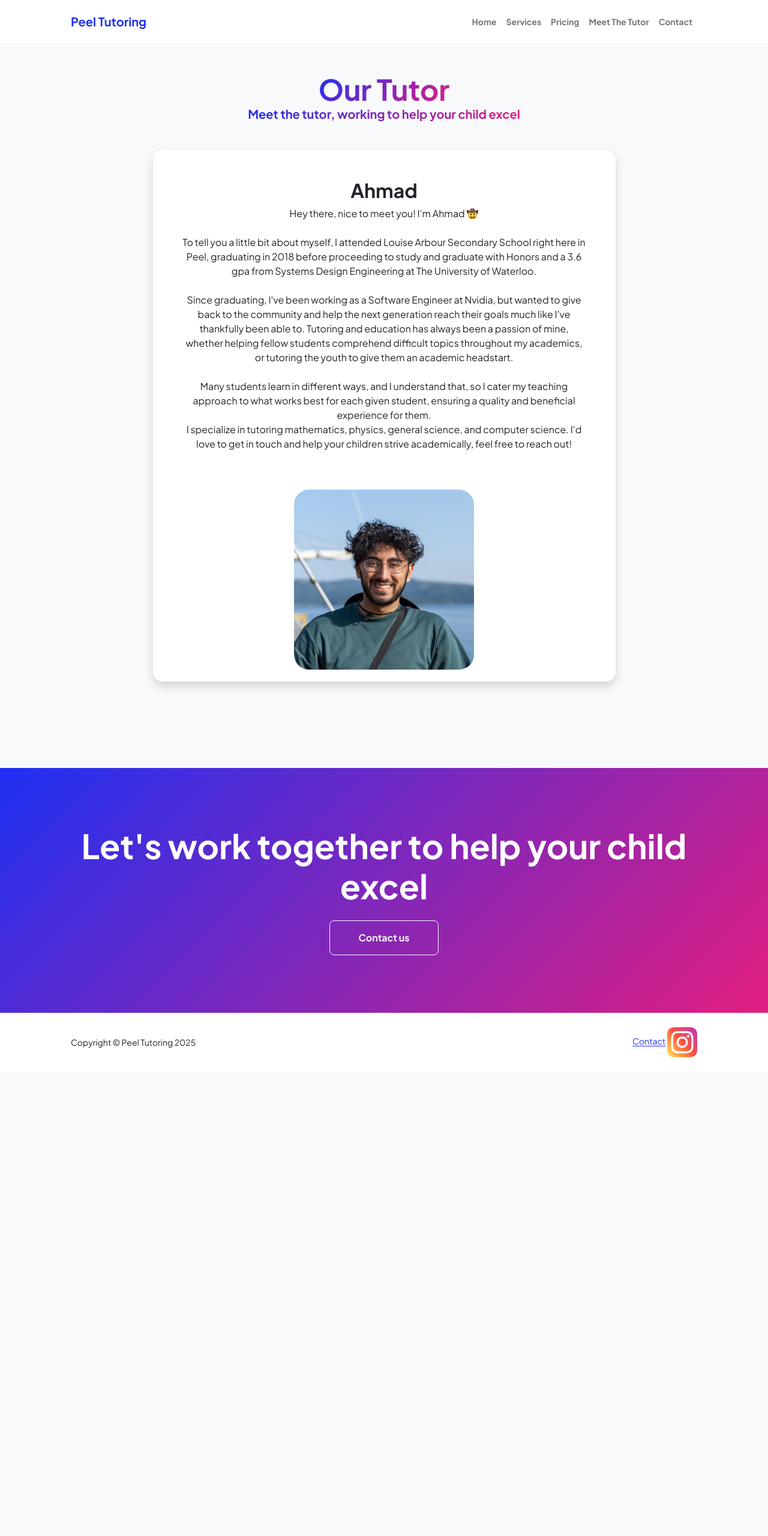
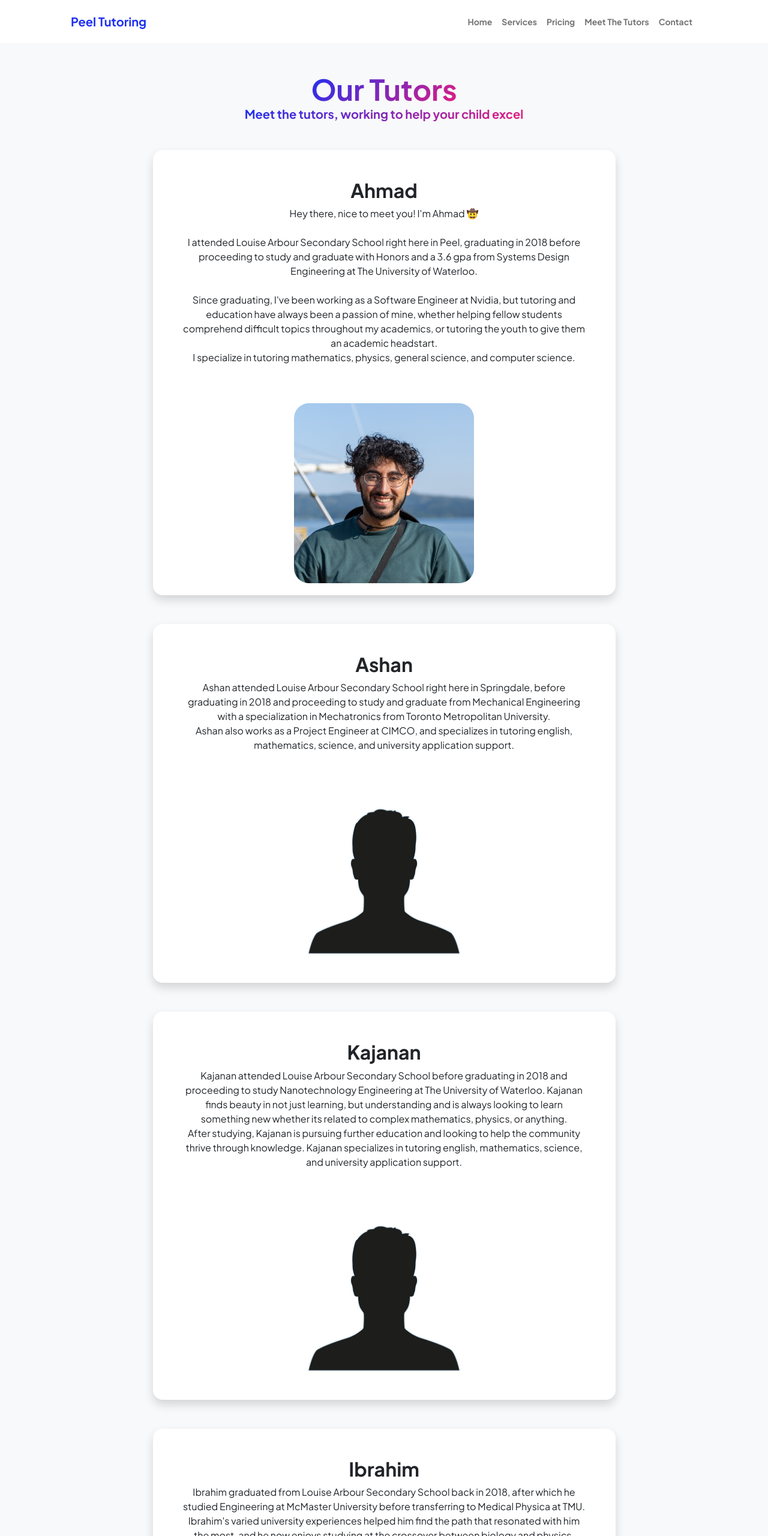
Before and after one commit to ahmadtc1/peeltutoring, a plain HTML site: page our_team.html in a window 1280 px wide. Shown: the top 2560 px of the page at 60% size. Before the commit the page ends 1786 px from the top, so only its background shows below. Drawn offline with nearby package versions, Linux system fonts and the light colour scheme.

Commit message:
Slight updates

```diff
--- a/our_team.html
+++ b/our_team.html
@@ -29,7 +29,7 @@
                             <li class="nav-item"><a class="nav-link" href="index.html">Home</a></li>
                             <li class="nav-item"><a class="nav-link" href="services.html">Services</a></li>
                             <li class="nav-item"><a class="nav-link" href="pricing.html">Pricing</a></li>
-                            <li class="nav-item"><a class="nav-link" href="our_team.html">Meet The Tutor</a></li>
+                            <li class="nav-item"><a class="nav-link" href="our_team.html">Meet The Tutors</a></li>
                             <li class="nav-item"><a class="nav-link" href="contact.html">Contact</a></li>
                         </ul>
                     </div>
@@ -39,8 +39,8 @@
             <section class="py-5">
                 <div class="container px-5 mb-5">
                     <div class="text-center mb-5">
-                        <h1 class="display-5 fw-bolder mb-0"><span class="text-gradient d-inline">Our Tutor</span></h1>
-                        <h5 class=" fw-bolder mb-0"><span class="text-gradient d-inline">Meet the tutor, working to help your child excel</span></h5>
+                        <h1 class="display-5 fw-bolder mb-0"><span class="text-gradient d-inline">Our Tutors</span></h1>
+                        <h5 class=" fw-bolder mb-0"><span class="text-gradient d-inline">Meet the tutors, working to help your child excel</span></h5>
                     </div>
                     <div class="row gx-5 justify-content-center">
                         <div class="col-lg-11 col-xl-9 col-xxl-8">
@@ -52,26 +52,71 @@
                                             <h2 class="fw-bolder text-center">Ahmad</h2>
                                             <p>Hey there, nice to meet you! I'm Ahmad 🤠
                                                 </br></br>
-                                                To tell you a little bit about myself,
                                                 I attended Louise Arbour Secondary School right here in Peel, graduating in 2018 before
                                                 proceeding to study and graduate with Honors and a 3.6 gpa from Systems Design Engineering at The University of Waterloo. </br></br>
 
-                                                Since graduating, I've been working as a Software Engineer at Nvidia, but wanted to give back to the community and help the next generation reach their goals much like I've thankfully been able to.
-
-                                                Tutoring and education has always been a passion of mine, whether helping
+                                                Since graduating, I've been working as a Software Engineer at Nvidia, but
+                                                tutoring and education have always been a passion of mine, whether helping
                                                 fellow students comprehend difficult topics throughout my academics, or tutoring the youth to give them an academic headstart.
 
-                                                </br></br>
-                                                Many students learn in different ways, and I understand that, so I cater my teaching approach to what works best for each given student, ensuring a quality and beneficial experience for them.
                                                 </br>
                                                 I specialize in tutoring mathematics, physics, general science, and computer science.
-
-                                                I'd love to get in touch and help your children strive academically, feel free to reach out!
                                             </p>
                                         </div>
 
                                     </div>
                                     <img class="img-fluid rounded-image" src="assets/ahmad.JPEG" alt="..." />
+                                </div>
+                            </div>
+                            <div class="card overflow-hidden shadow rounded-4 border-0 mb-5">
+                                <div class="card-body p-0 image-center">
+                                    <div class="d-flex align-items-center">
+                                        <div class="p-5">
+                                            <h2 class="fw-bolder text-center">Ashan</h2>
+                                            <p>Ashan attended Louise Arbour Secondary School right here in Springdale, before graduating in 2018 and proceeding
+                                                to study and graduate from Mechanical Engineering with a specialization in Mechatronics from Toronto Metropolitan
+                                                University. </br>Ashan also works as a Project Engineer at CIMCO, and specializes in tutoring english, mathematics, science, and university application support.
+                                            </p>
+                                        </div>
+
+                                    </div>
+                                    <img class="img-fluid rounded-image" src="assets/shadow.jpg" alt="..." />
+                                </div>
+                            </div>
+                            <!-- Project Card 2-->
+                            <div class="card overflow-hidden shadow rounded-4 border-0 mb-5">
+                                <div class="card-body p-0 image-center">
+                                    <div class="d-flex align-items-center">
+                                        <div class="p-5">
+                                            <h2 class="fw-bolder text-center">Kajanan</h2>
+                                            <p>Kajanan attended Louise Arbour Secondary School before graduating in 2018 and proceeding to study Nanotechnology Engineering at
+                                                The University of Waterloo. Kajanan finds beauty in not just learning, but understanding and is always looking to learn
+                                                something new whether its related to complex mathematics, physics, or anything. </br>After studying, Kajanan is pursuing further
+                                                education and looking to help the community thrive through knowledge. Kajanan specializes in tutoring english, mathematics,
+                                                science, and university application support.
+                                            </p>
+                                        </div>
+
+                                    </div>
+                                    <img class="img-fluid rounded-image" src="assets/shadow.jpg" alt="..." />
+                                </div>
+                            </div>
+                            <!-- Project Card 2-->
+                            <div class="card overflow-hidden shadow rounded-4 border-0 mb-5">
+                                <div class="card-body p-0 image-center">
+                                    <div class="d-flex align-items-center">
+                                        <div class="p-5">
+                                            <h2 class="fw-bolder text-center">Ibrahim</h2>
+                                            <p>
+                                                Ibrahim graduated from Louise Arbour Secondary School back in 2018, after which he studied Engineering at McMaster University
+                                                before transferring to Medical Physica at TMU. Ibrahim's varied university experiences helped him find the path that resonated with
+                                                him the most, and he now enjoys studying at the crossover between biology and physics.</br>
+                                                Ibrahim specializes in tutoring english, mathematics, and science.
+                                            </p>
+                                        </div>
+
+                                    </div>
+                                    <img class="img-fluid rounded-image" src="assets/shadow.jpg" alt="..." />
                                 </div>
                             </div>
                         </div>
```
Also changed, not shown: contact.html (+1 -1 lines), index.html (+7 -7 lines), pricing.html (+4 -4 lines), services.html (+6 -1 lines), assets/shadow.jpg (added).
